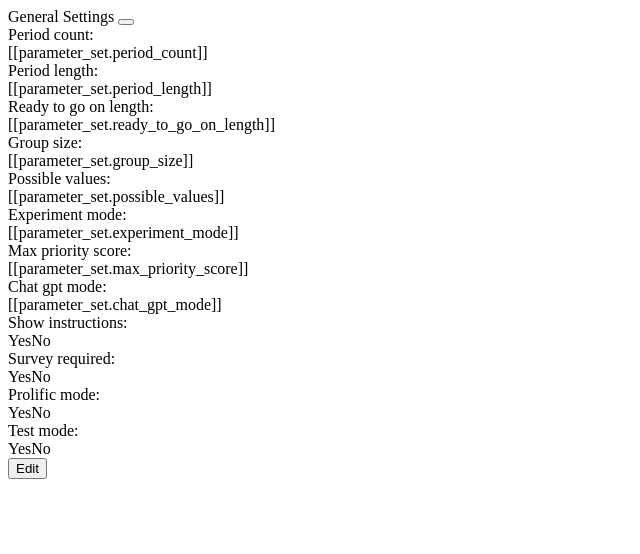
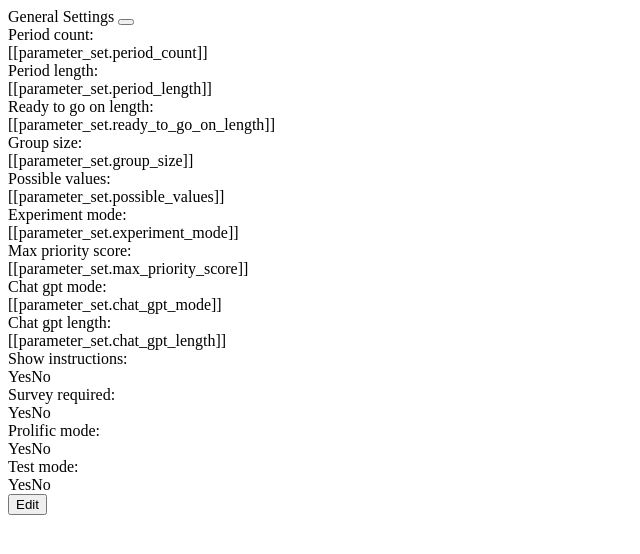
Before and after one commit to jeffreykirchner/serial_dictatorship, a Django app: template main/templates/staff/staff_session_parameters/general_settings/general_settings_card.html in a window 1280 px wide. Shown: the top 554 px of the page, without its empty margins (0-640 px from the left). Run offline with Django 3.2, Linux system fonts and the light colour scheme; the template is opened without the code that fills it, so the values that code supplies are empty, except form fields; tables that the repository leaves empty hold one stand-in row (values such as "Sample post"); form fields are guessed from the names that the template uses; parts of the project's set-up code (start-up, migrations or seed data) failed here and were passed over.

Commit message:
Add chat_gpt_length field to ParameterSet and update form and template

```diff
--- a/main/models/parameter_set.py
+++ b/main/models/parameter_set.py
@@ -30,6 +30,7 @@ class ParameterSet(models.Model):
     experiment_mode = models.CharField(max_length=20, choices=ExperimentMode.choices, default=ExperimentMode.SIMULTANEOUS, verbose_name='Experiment Mode') #experiment mode, simultaneous or sequential
     max_priority_score = models.IntegerField(verbose_name='Max Priority Score', default=10)
     chat_gpt_mode = models.CharField(max_length=20, choices=ChatGPTMode.choices, default=ChatGPTMode.OFF, verbose_name='ChatGPT Mode')
+    chat_gpt_length = models.IntegerField(verbose_name='ChatGPT Length', default=60)                       #length of time a user can interact with chat gpt each period.
 
     show_instructions = models.BooleanField(default=True, verbose_name='Show Instructions')                   #if true show instructions
 
@@ -75,6 +76,7 @@ class ParameterSet(models.Model):
             self.experiment_mode = new_ps.get("experiment_mode", ExperimentMode.SIMULTANEOUS)
             self.max_priority_score = new_ps.get("max_priority_score", 1)
             self.chat_gpt_mode = new_ps.get("chat_gpt_mode", ChatGPTMode.OFF)
+            self.chat_gpt_length = new_ps.get("chat_gpt_length", 60)
 
             self.show_instructions = True if new_ps.get("show_instructions") else False
 
@@ -211,6 +213,7 @@ class ParameterSet(models.Model):
         self.json_for_session["experiment_mode"] = self.experiment_mode
         self.json_for_session["max_priority_score"] = self.max_priority_score
         self.json_for_session["chat_gpt_mode"] = self.chat_gpt_mode
+        self.json_for_session["chat_gpt_length"] = self.chat_gpt_length
 
         self.json_for_session["show_instructions"] = 1 if self.show_instructions else 0
 
--- a/main/templates/staff/staff_session_parameters/general_settings/general_settings_card.html
+++ b/main/templates/staff/staff_session_parameters/general_settings/general_settings_card.html
@@ -69,12 +69,20 @@
                 [[parameter_set.max_priority_score]]
             </div>
         </div>
-         <div class="row">
+        <div class="row">
             <div class="col-7 text-end">
                 {{parameter_set_form.chat_gpt_mode.label}}:
             </div>
             <div class="col text-start">
                 [[parameter_set.chat_gpt_mode]]
+            </div>
+        </div>
+        <div class="row">
+            <div class="col-7 text-end">
+                {{parameter_set_form.chat_gpt_length.label}}:
+            </div>
+            <div class="col text-start">
+                [[parameter_set.chat_gpt_length]]
             </div>
         </div>
         <div class="row">
```
Also changed, not shown: main/forms/parameter_set_form.py (+7 -1 lines), main/migrations/0092_parameterset_chat_gpt_length.py (added).
